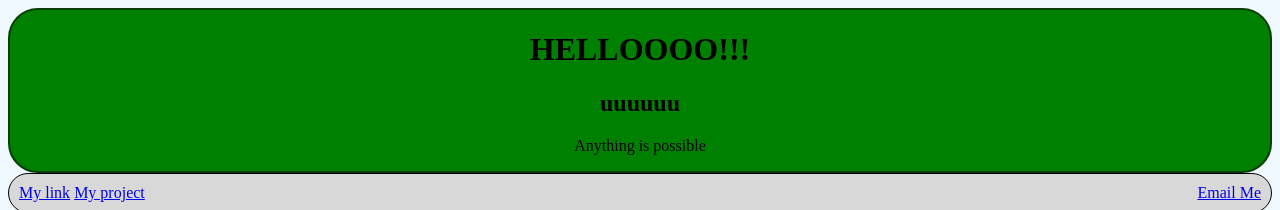
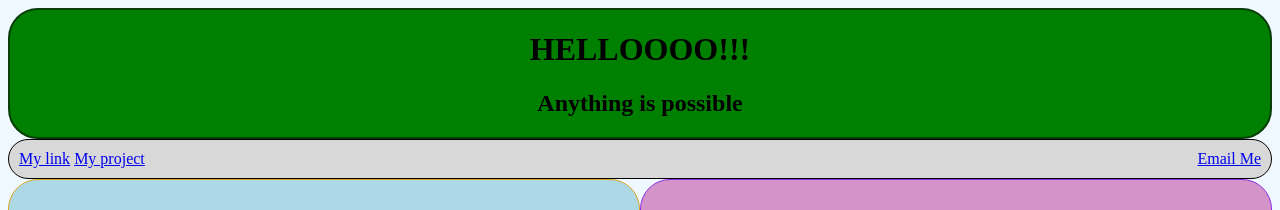
Before and after one commit to GabCarps/web_app_1, a plain HTML site: page index.html in a window 1280 px wide. Shown: the top 210 px of the page. Drawn offline with Linux system fonts and the light colour scheme.

Commit message:
Update index.html

```diff
--- a/index.html
+++ b/index.html
@@ -9,8 +9,7 @@
 <body>
     <div class="header">
         <h1>HELLOOOO!!!</h1>
-        <h2>uuuuuu</h2>
-        <p>Anything is possible</p>
+        <h2>Anything is possible</h2>
     </div>
 
     <div class="navbar">
```
